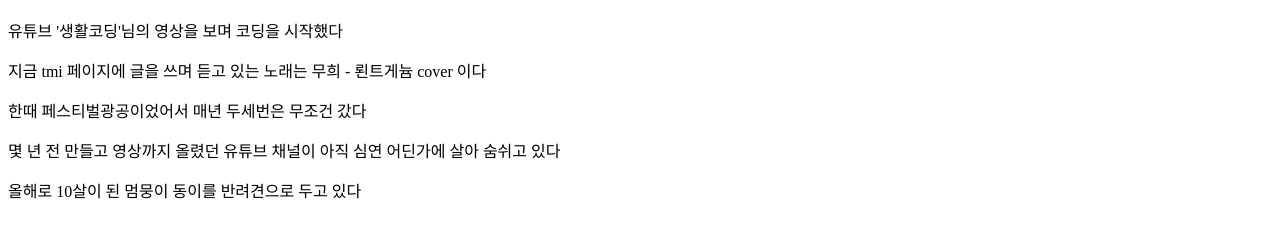
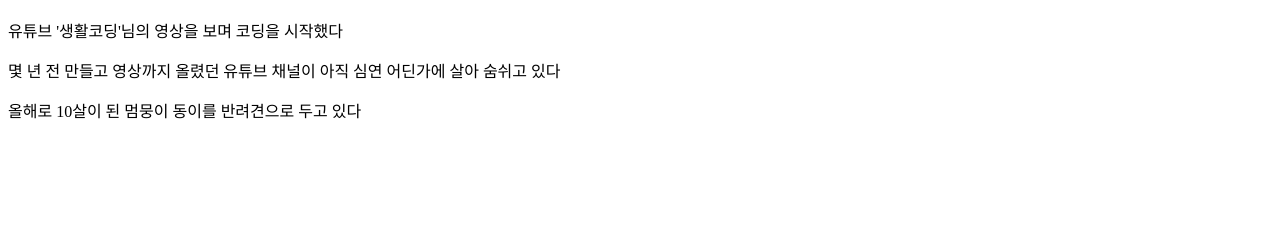
Before and after one commit to Jinny-Jin/about-me, a plain HTML site: page tmi.html in a window 1280 px wide. Shown: the part 164-402 px from the top of the page. Drawn offline with Linux system fonts and the light colour scheme.

Commit message:
Add files via upload

```diff
--- a/tmi.html
+++ b/tmi.html
@@ -35,26 +35,20 @@
       </header>
     </div>
     <div class="titles">
-      <!--<div class="hippoboo">
-            <span class="boo">
-                <i class="fa-regular fa-comment"></i>
-            </span>
-            <span class="Boo">Boo</span>
-        </div>-->
       <h1 class="tmi">
         TMI Bout Me!
         <i class="fa-solid fa-hippo"></i>
+        <!-- <div class="hippoboo">
+          <span class="boo">
+            <i class="fa-regular fa-comment"></i>
+          </span>
+          <span class="Boo">Boo</span>
+        </div>-->
       </h1>
     </div>
     <div class="container2">
       <p class="tmi-content">
         유튜브 '생활코딩'님의 영상을 보며 코딩을 시작했다
-      </p>
-      <p class="tmi-content">
-        지금 tmi 페이지에 글을 쓰며 듣고 있는 노래는 무희 - 뢴트게늄 cover 이다
-      </p>
-      <p class="tmi-content">
-        한때 페스티벌광공이었어서 매년 두세번은 무조건 갔다
       </p>
       <p class="tmi-content">
         몇 년 전 만들고 영상까지 올렸던 유튜브 채널이 아직 심연 어딘가에 살아
```
